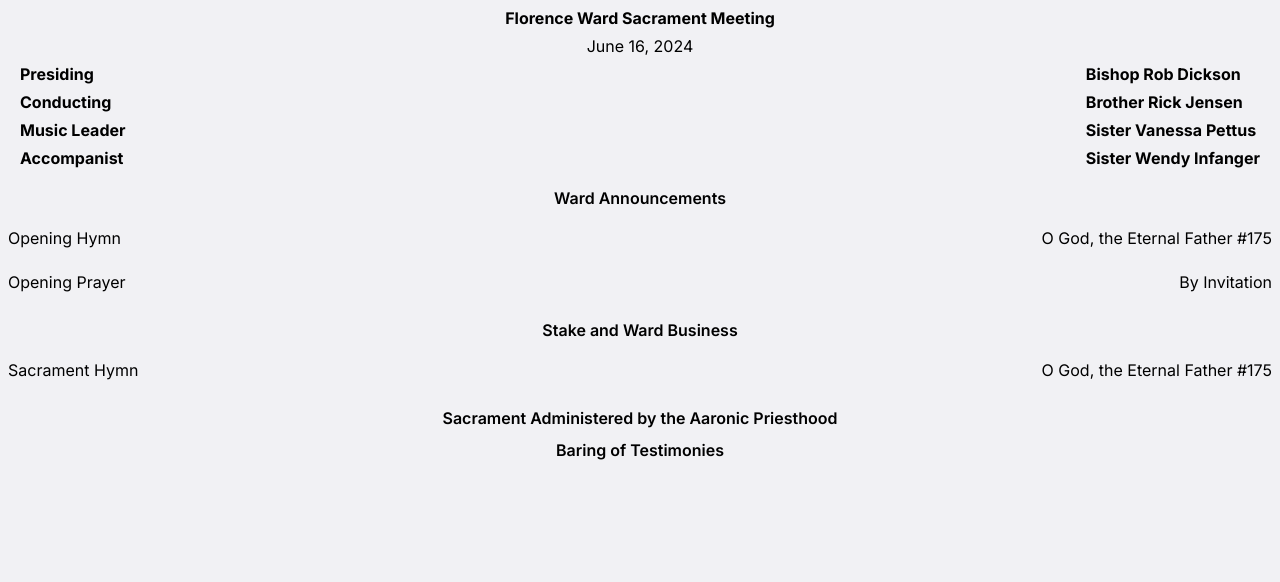
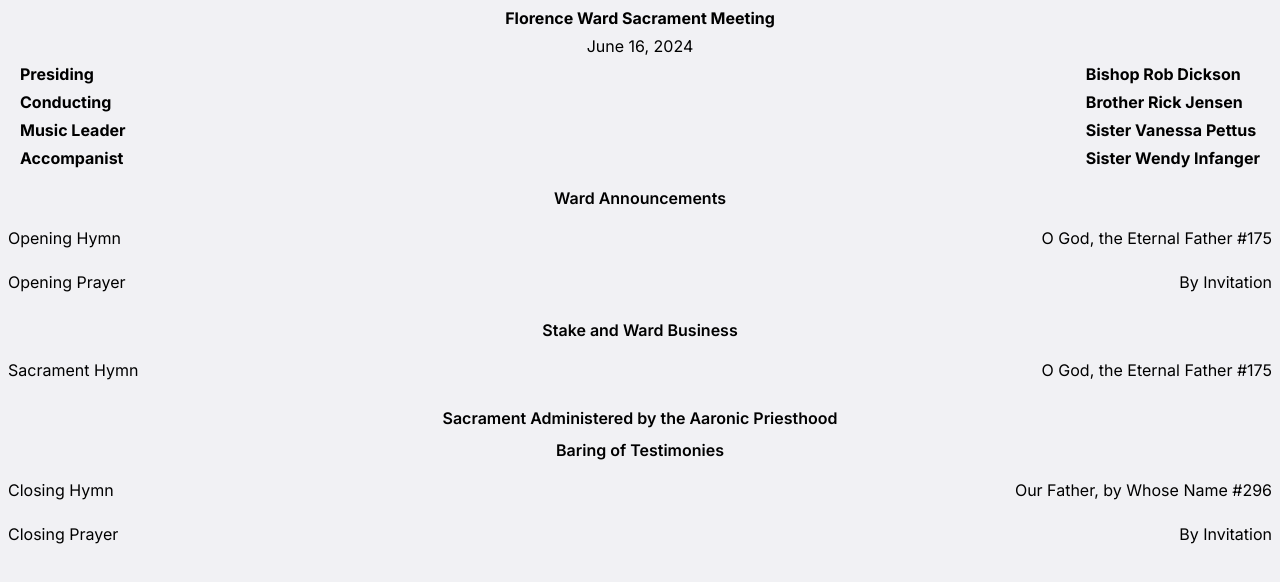
Before and after one commit to adamhinckley/meeting-agenda, a Next.js app: page / in a window 1280 px wide. Shown: the top 582 px of the page. Built offline with nearby package versions, Linux system fonts and the light colour scheme.

Commit message:
Add testimony content

```diff
--- a/app/layout.tsx
+++ b/app/layout.tsx
@@ -5,8 +5,8 @@ import "./globals.css";
 const inter = Inter({ subsets: ["latin"] });
 
 export const metadata: Metadata = {
-  title: "Create Next App",
-  description: "Generated by create next app",
+  title: "Florence Ward Sacrament Meeting",
+  description: "Sacrament Meeting Agenda for Florence Ward",
 };
 
 export default function RootLayout({
--- a/app/page.tsx
+++ b/app/page.tsx
@@ -62,6 +62,16 @@ export default function Home() {
       {isTestimonyMeeting ? (
         <>
           <p className="block">Baring of Testimonies</p>
+          <div className="agenda-block">
+          <div className="title-container">
+              <p className="agenda-title">Closing Hymn</p>
+              <p className="agenda-content">{closingHymn}</p>
+            </div>
+            <div className="title-container">
+              <p className="agenda-title">Closing Prayer</p>
+              <p className="agenda-content">{closingPrayer}</p>
+            </div>
+          </div>
         </>
       ) : (
         <>
--- a/app/settings.ts
+++ b/app/settings.ts
@@ -1,5 +1,6 @@
 const isTestimonyMeeting = true;
 
+const date = "June 16, 2024";
 const presiding = "Bishop Rob Dickson";
 const conducting = "Brother Rick Jensen";
 const musicLeader = "Sister Vanessa Pettus";
@@ -13,7 +14,6 @@ const intermediateHymn = "I am a child of God #301";
 const speakerTwo = "Sister Amy Bengal";
 const closingHymn = "Our Father, by Whose Name #296";
 const closingPrayer = "By Invitation";
-const date = "June 16, 2024";
 
 export const settings = {
   isTestimonyMeeting,
```
